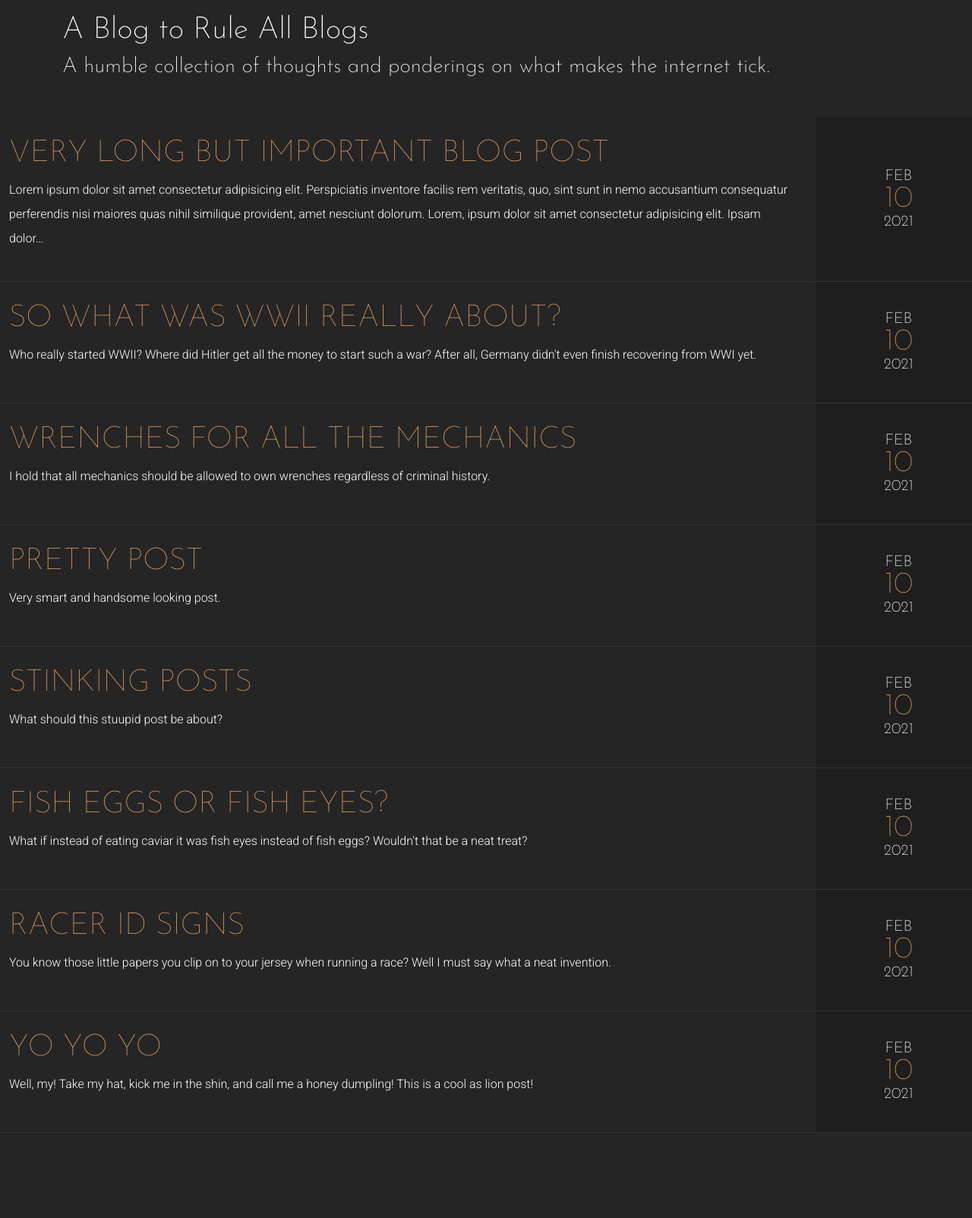
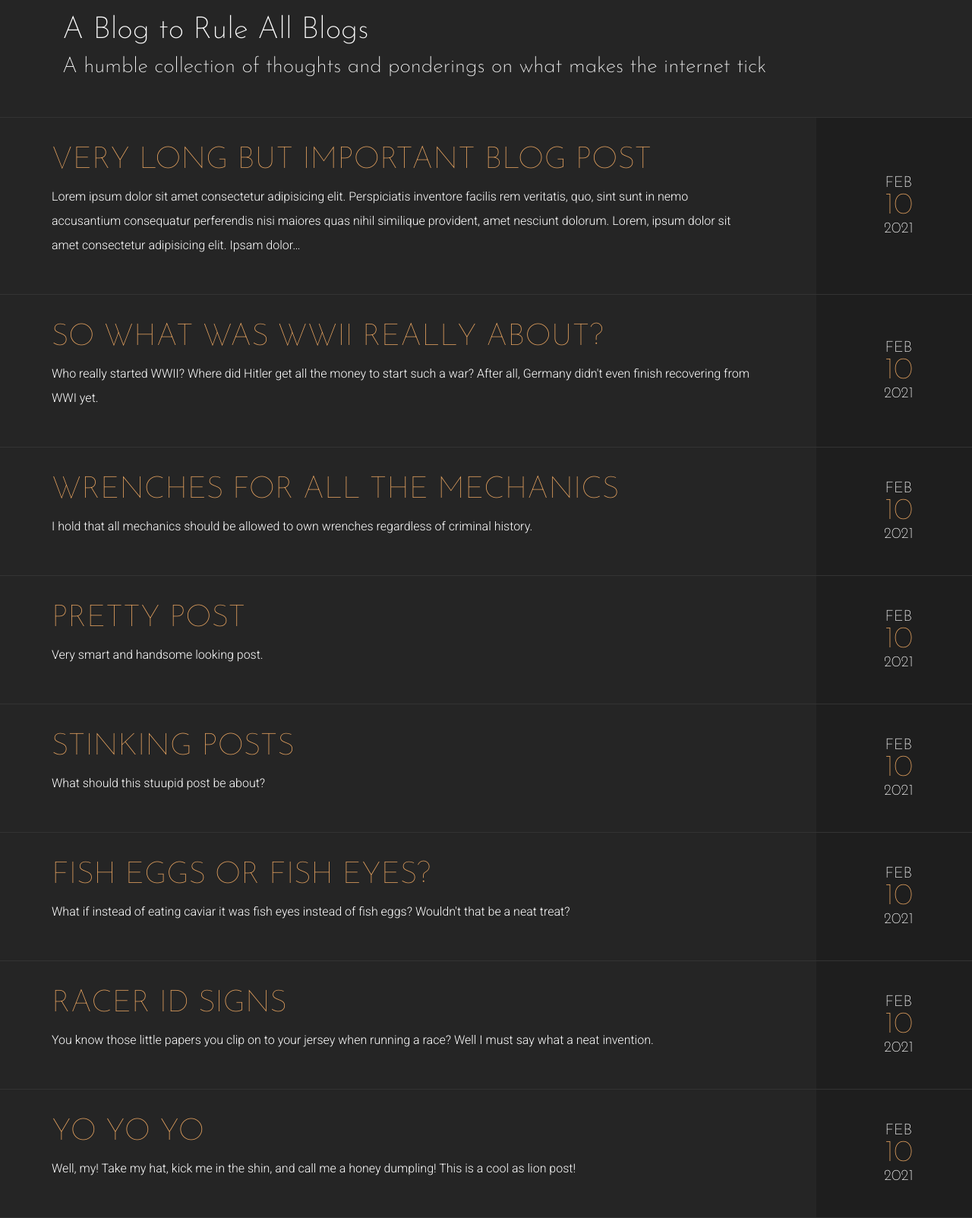
Before and after one commit to pkudlanov/personal-portfolio-django, a Django app: page /blog/ in a window 1280 px wide. Shown: the part 56-1659 px from the top of the page at 76% size. Before the commit the page ends 1547 px from the top, so only its background shows below. Run offline with Django 3.2, Linux system fonts and the light colour scheme; data comes from the database, SQL or seed files in the repository.

Commit message:
The all_posts section looks about right

```diff
--- a/blog/templates/blog/all_posts.html
+++ b/blog/templates/blog/all_posts.html
@@ -4,14 +4,16 @@
 {% block content %}
     <div class="container">
         <h1 id="blogtitle" class="">A Blog to Rule All Blogs</h1>
-        <h3 class="mb-5">A humble collection of thoughts and ponderings on what makes the internet tick.</h3>
+        <h3 class="mb-5">A humble collection of thoughts and ponderings on what makes the internet tick</h3>
     </div>
 
+
     <div class="post-container">
+        <div class="post-line row my-0 px-0 "></div>
         {% for post in posts %}
             <div class="post row my-0 py-0">
 
-                <div class="p-4 col-10">
+                <div class="post-body-container col-10">
                     <a href="{% url 'blog:detail' post.id %}" class="link-secondary text-decoration-none">
                         <h2 class="fs-1">{{ post.title|upper }}</h2>
                     </a>
--- a/portfolio/static/portfolio/styles/blog.css
+++ b/portfolio/static/portfolio/styles/blog.css
@@ -28,9 +28,26 @@ a:hover * {
     font-weight: 200;
 }
 
+.top-border {
+    border-bottom: 1px solid rgb(51, 51, 51);
+}
+
+.post-line {
+    border-bottom: 1px solid rgb(51, 51, 51);
+}
+
 .post {
     min-height: 10em;
     border-bottom: 1px solid rgb(51, 51, 51);
+}
+
+.post-body-container {
+    padding: 2em 5em;
+}
+
+.first-post * {
+    min-height: 1px;
+    display: none;
 }
 
 .post-day {
@@ -40,3 +57,15 @@ a:hover * {
 .date-container {
     width: 3em;
 }
+
+.funny-link .sunglasses {
+    display: none;
+}
+.funny-link:hover .smile,
+.funny-link:active .smile {
+    display: none;
+}
+.funny-link:hover .sunglasses,
+.funny-link:active .sunglasses {
+    display: inline-block;
+}
```
